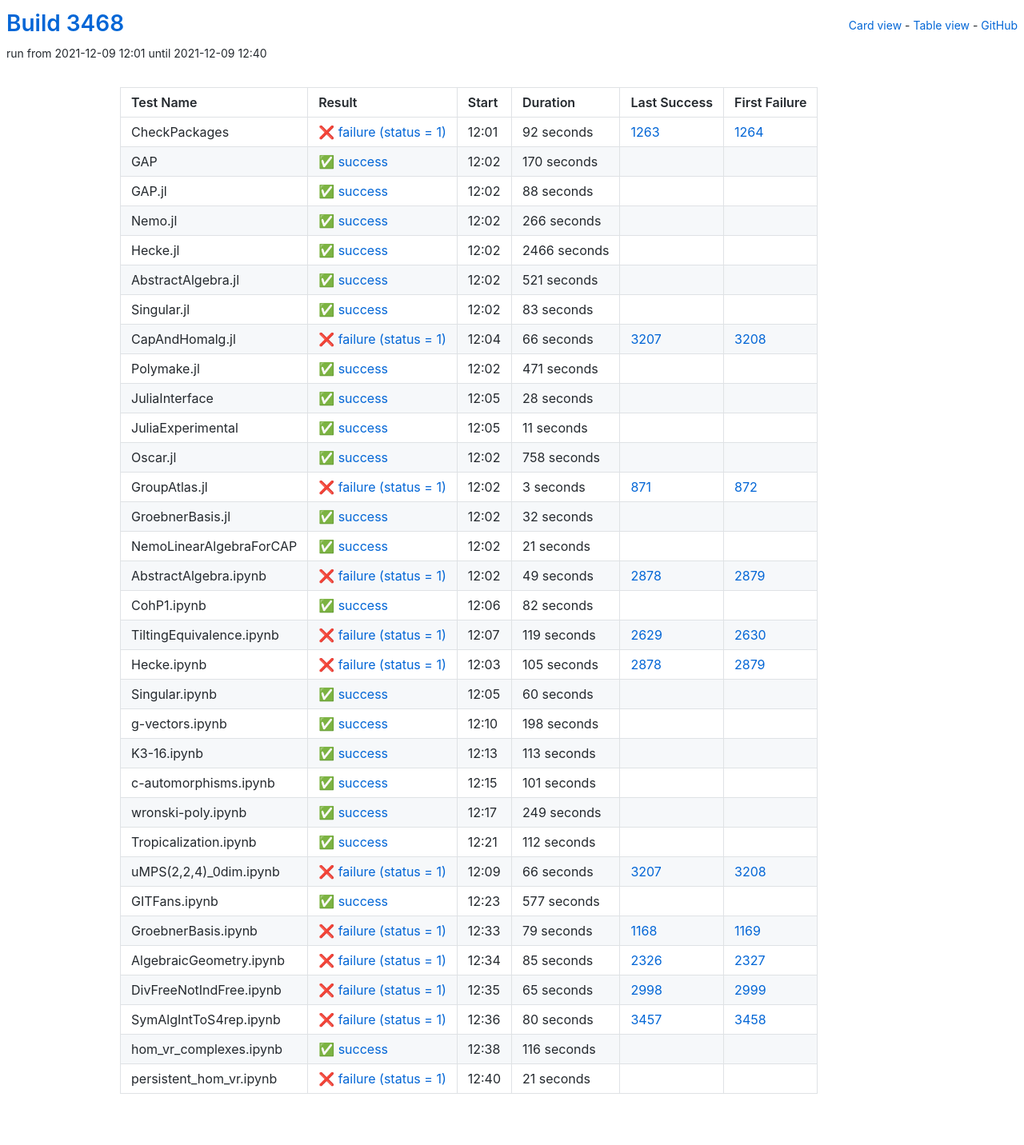
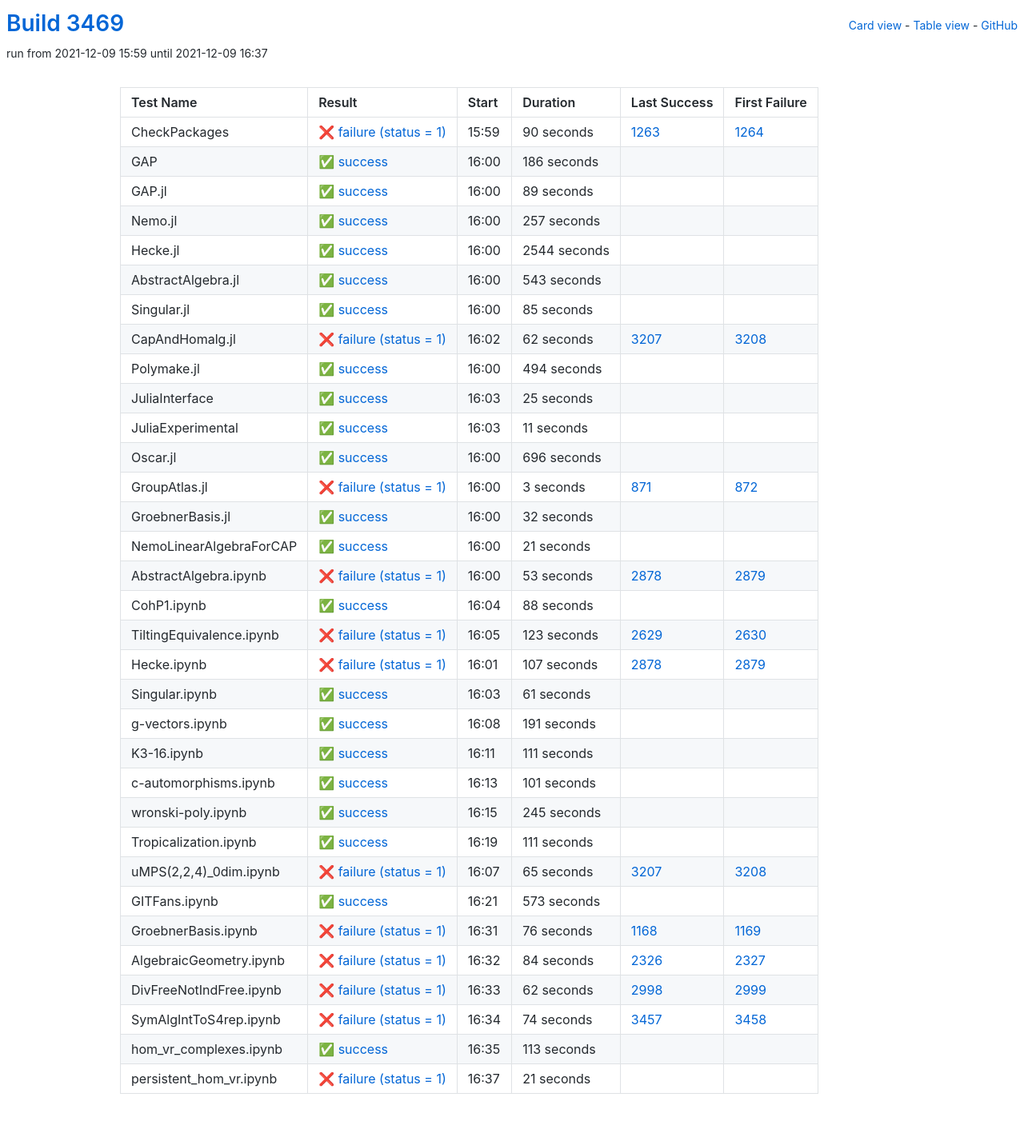
Before and after one commit to oscar-system/oscar-ci-status-stable, a Jekyll site: the page built from table.html, in a window 1280 px wide. Shown: the whole page at 80% size. Built offline with Jekyll 4.4.1, drawn with Linux system fonts in a browser that asks for light colours.

Commit message:
Build #3469

```diff
--- a/_data/ci.yml
+++ b/_data/ci.yml
@@ -1,6 +1,6 @@
 ---
-build: 3468
-build_url: https://oscarci.mathematik.uni-kl.de/job/oscar-stable/3468/
+build: 3469
+build_url: https://oscarci.mathematik.uni-kl.de/job/oscar-stable/3469/
 job: oscar-stable
 organization: oscar-system
 repo: oscar-ci-status-stable
@@ -8,128 +8,128 @@ repourl: https://github.com/oscar-system/oscar-ci-status-stable
 tests:
 - name: CheckPackages
   id: checkpackages
-  log: https://oscarci.mathematik.uni-kl.de/job/oscar-stable/3468/artifact/logs/build-3468/CheckPackages.log
-  start: 2021-12-09 12:01
+  log: https://oscarci.mathematik.uni-kl.de/job/oscar-stable/3469/artifact/logs/build-3469/CheckPackages.log
+  start: 2021-12-09 15:59
   success: false
   exitcode: 1
   status: failure
-  duration: 92
+  duration: 90
   last_success: 1263
   last_success_url: https://oscarci.mathematik.uni-kl.de/job/oscar-stable/1263/
   first_failure: 1264
   first_failure_url: https://oscarci.mathematik.uni-kl.de/job/oscar-stable/1264/
 - name: GAP
   id: gap
-  log: https://oscarci.mathematik.uni-kl.de/job/oscar-stable/3468/artifact/logs/build-3468/GAP.log
-  start: 2021-12-09 12:02
+  log: https://oscarci.mathematik.uni-kl.de/job/oscar-stable/3469/artifact/logs/build-3469/GAP.log
+  start: 2021-12-09 16:00
   success: true
   exitcode: 0
   status: success
-  duration: 170
+  duration: 186
   last_success: false
   last_success_url:
   first_failure: false
   first_failure_url:
 - name: GAP.jl
   id: gap-jl
-  log: https://oscarci.mathematik.uni-kl.de/job/oscar-stable/3468/artifact/logs/build-3468/GAP.jl.log
-  start: 2021-12-09 12:02
+  log: https://oscarci.mathematik.uni-kl.de/job/oscar-stable/3469/artifact/logs/build-3469/GAP.jl.log
+  start: 2021-12-09 16:00
   success: true
   exitcode: 0
   status: success
-  duration: 88
+  duration: 89
   last_success: false
   last_success_url:
   first_failure: false
   first_failure_url:
 - name: Nemo.jl
   id: nemo-jl
-  log: https://oscarci.mathematik.uni-kl.de/job/oscar-stable/3468/artifact/logs/build-3468/Nemo.jl.log
-  start: 2021-12-09 12:02
+  log: https://oscarci.mathematik.uni-kl.de/job/oscar-stable/3469/artifact/logs/build-3469/Nemo.jl.log
+  start: 2021-12-09 16:00
   success: true
   exitcode: 0
   status: success
-  duration: 266
+  duration: 257
   last_success: false
   last_success_url:
   first_failure: false
   first_failure_url:
 - name: Hecke.jl
   id: hecke-jl
-  log: https://oscarci.mathematik.uni-kl.de/job/oscar-stable/3468/artifact/logs/build-3468/Hecke.jl.log
-  start: 2021-12-09 12:02
+  log: https://oscarci.mathematik.uni-kl.de/job/oscar-stable/3469/artifact/logs/build-3469/Hecke.jl.log
+  start: 2021-12-09 16:00
   success: true
   exitcode: 0
   status: success
-  duration: 2466
+  duration: 2544
   last_success: false
   last_success_url:
   first_failure: false
   first_failure_url:
 - name: AbstractAlgebra.jl
   id: abstractalgebra-jl
-  log: https://oscarci.mathematik.uni-kl.de/job/oscar-stable/3468/artifact/logs/build-3468/AbstractAlgebra.jl.log
-  start: 2021-12-09 12:02
+  log: https://oscarci.mathematik.uni-kl.de/job/oscar-stable/3469/artifact/logs/build-3469/AbstractAlgebra.jl.log
+  start: 2021-12-09 16:00
   success: true
   exitcode: 0
   status: success
-  duration: 521
+  duration: 543
   last_success: false
   last_success_url:
   first_failure: false
   first_failure_url:
 - name: Singular.jl
   id: singular-jl
-  log: https://oscarci.mathematik.uni-kl.de/job/oscar-stable/3468/artifact/logs/build-3468/Singular.jl.log
-  start: 2021-12-09 12:02
+  log: https://oscarci.mathematik.uni-kl.de/job/oscar-stable/3469/artifact/logs/build-3469/Singular.jl.log
+  start: 2021-12-09 16:00
   success: true
   exitcode: 0
   status: success
-  duration: 83
+  duration: 85
   last_success: false
   last_success_url:
   first_failure: false
   first_failure_url:
 - name: CapAndHomalg.jl
   id: capandhomalg-jl
-  log: https://oscarci.mathematik.uni-kl.de/job/oscar-stable/3468/artifact/logs/build-3468/CapAndHomalg.jl.log
-  start: 2021-12-09 12:04
+  log: https://oscarci.mathematik.uni-kl.de/job/oscar-stable/3469/artifact/logs/build-3469/CapAndHomalg.jl.log
+  start: 2021-12-09 16:02
   success: false
   exitcode: 1
   status: failure
-  duration: 66
+  duration: 62
   last_success: 3207
   last_success_url: https://oscarci.mathematik.uni-kl.de/job/oscar-stable/3207/
   first_failure: 3208
   first_failure_url: https://oscarci.mathematik.uni-kl.de/job/oscar-stable/3208/
 - name: Polymake.jl
   id: polymake-jl
-  log: https://oscarci.mathematik.uni-kl.de/job/oscar-stable/3468/artifact/logs/build-3468/Polymake.jl.log
-  start: 2021-12-09 12:02
+  log: https://oscarci.mathematik.uni-kl.de/job/oscar-stable/3469/artifact/logs/build-3469/Polymake.jl.log
+  start: 2021-12-09 16:00
   success: true
   exitcode: 0
   status: success
-  duration: 471
+  duration: 494
   last_success: false
   last_success_url:
   first_failure: false
   first_failure_url:
 - name: JuliaInterface
   id: juliainterface
-  log: https://oscarci.mathematik.uni-kl.de/job/oscar-stable/3468/artifact/logs/build-3468/JuliaInterface.log
-  start: 2021-12-09 12:05
+  log: https://oscarci.mathematik.uni-kl.de/job/oscar-stable/3469/artifact/logs/build-3469/JuliaInterface.log
+  start: 2021-12-09 16:03
   success: true
   exitcode: 0
   status: success
-  duration: 28
+  duration: 25
   last_success: false
   last_success_url:
   first_failure: false
   first_failure_url:
 - name: JuliaExperimental
   id: juliaexperimental
-  log: https://oscarci.mathematik.uni-kl.de/job/oscar-stable/3468/artifact/logs/build-3468/JuliaExperimental.log
-  start: 2021-12-09 12:05
+  log: https://oscarci.mathematik.uni-kl.de/job/oscar-stable/3469/artifact/logs/build-3469/JuliaExperimental.log
+  start: 2021-12-09 16:03
   success: true
   exitcode: 0
   status: success
@@ -140,20 +140,20 @@ tests:
   first_failure_url:
 - name: Oscar.jl
   id: oscar-jl
-  log: https://oscarci.mathematik.uni-kl.de/job/oscar-stable/3468/artifact/logs/build-3468/Oscar.jl.log
-  start: 2021-12-09 12:02
+  log: https://oscarci.mathematik.uni-kl.de/job/oscar-stable/3469/artifact/logs/build-3469/Oscar.jl.log
+  start: 2021-12-09 16:00
   success: true
   exitcode: 0
   status: success
-  duration: 758
+  duration: 696
   last_success: false
   last_success_url:
   first_failure: false
   first_failure_url:
 - name: GroupAtlas.jl
   id: groupatlas-jl
-  log: https://oscarci.mathematik.uni-kl.de/job/oscar-stable/3468/artifact/logs/build-3468/GroupAtlas.jl.log
-  start: 2021-12-09 12:02
+  log: https://oscarci.mathematik.uni-kl.de/job/oscar-stable/3469/artifact/logs/build-3469/GroupAtlas.jl.log
+  start: 2021-12-09 16:00
   success: false
   exitcode: 1
   status: failure
@@ -164,8 +164,8 @@ tests:
   first_failure_url: https://oscarci.mathematik.uni-kl.de/job/oscar-stable/872/
 - name: GroebnerBasis.jl
   id: groebnerbasis-jl
-  log: https://oscarci.mathematik.uni-kl.de/job/oscar-stable/3468/artifact/logs/build-3468/GroebnerBasis.jl.log
-  start: 2021-12-09 12:02
+  log: https://oscarci.mathematik.uni-kl.de/job/oscar-stable/3469/artifact/logs/build-3469/GroebnerBasis.jl.log
+  start: 2021-12-09 16:00
   success: true
   exitcode: 0
   status: success
@@ -176,8 +176,8 @@ tests:
   first_failure_url:
 - name: NemoLinearAlgebraForCAP
   id: nemolinearalgebraforcap
-  log: https://oscarci.mathematik.uni-kl.de/job/oscar-stable/3468/artifact/logs/build-3468/NemoLinearAlgebraForCAP.log
-  start: 2021-12-09 12:02
+  log: https://oscarci.mathematik.uni-kl.de/job/oscar-stable/3469/artifact/logs/build-3469/NemoLinearAlgebraForCAP.log
+  start: 2021-12-09 16:00
   success: true
   exitcode: 0
   status: success
@@ -188,92 +188,92 @@ tests:
   first_failure_url:
 - name: AbstractAlgebra.ipynb
   id: abstractalgebra-ipynb
-  log: https://oscarci.mathematik.uni-kl.de/job/oscar-stable/3468/artifact/logs/build-3468/AbstractAlgebra.ipynb.log
-  start: 2021-12-09 12:02
+  log: https://oscarci.mathematik.uni-kl.de/job/oscar-stable/3469/artifact/logs/build-3469/AbstractAlgebra.ipynb.log
+  start: 2021-12-09 16:00
   success: false
   exitcode: 1
   status: failure
-  duration: 49
+  duration: 53
   last_success: 2878
   last_success_url: https://oscarci.mathematik.uni-kl.de/job/oscar-stable/2878/
   first_failure: 2879
   first_failure_url: https://oscarci.mathematik.uni-kl.de/job/oscar-stable/2879/
 - name: CohP1.ipynb
   id: cohp1-ipynb
-  log: https://oscarci.mathematik.uni-kl.de/job/oscar-stable/3468/artifact/logs/build-3468/CohP1.ipynb.log
-  start: 2021-12-09 12:06
+  log: https://oscarci.mathematik.uni-kl.de/job/oscar-stable/3469/artifact/logs/build-3469/CohP1.ipynb.log
+  start: 2021-12-09 16:04
   success: true
   exitcode: 0
   status: success
-  duration: 82
+  duration: 88
   last_success: false
   last_success_url:
   first_failure: false
   first_failure_url:
 - name: TiltingEquivalence.ipynb
   id: tiltingequivalence-ipynb
-  log: https://oscarci.mathematik.uni-kl.de/job/oscar-stable/3468/artifact/logs/build-3468/TiltingEquivalence.ipynb.log
-  start: 2021-12-09 12:07
+  log: https://oscarci.mathematik.uni-kl.de/job/oscar-stable/3469/artifact/logs/build-3469/TiltingEquivalence.ipynb.log
+  start: 2021-12-09 16:05
   success: false
   exitcode: 1
   status: failure
-  duration: 119
+  duration: 123
   last_success: 2629
   last_success_url: https://oscarci.mathematik.uni-kl.de/job/oscar-stable/2629/
   first_failure: 2630
   first_failure_url: https://oscarci.mathematik.uni-kl.de/job/oscar-stable/2630/
 - name: Hecke.ipynb
   id: hecke-ipynb
-  log: https://oscarci.mathematik.uni-kl.de/job/oscar-stable/3468/artifact/logs/build-3468/Hecke.ipynb.log
-  start: 2021-12-09 12:03
+  log: https://oscarci.mathematik.uni-kl.de/job/oscar-stable/3469/artifact/logs/build-3469/Hecke.ipynb.log
+  start: 2021-12-09 16:01
   success: false
   exitcode: 1
   status: failure
-  duration: 105
+  duration: 107
   last_success: 2878
   last_success_url: https://oscarci.mathematik.uni-kl.de/job/oscar-stable/2878/
   first_failure: 2879
   first_failure_url: https://oscarci.mathematik.uni-kl.de/job/oscar-stable/2879/
 - name: Singular.ipynb
   id: singular-ipynb
-  log: https://oscarci.mathematik.uni-kl.de/job/oscar-stable/3468/artifact/logs/build-3468/Singular.ipynb.log
-  start: 2021-12-09 12:05
+  log: https://oscarci.mathematik.uni-kl.de/job/oscar-stable/3469/artifact/logs/build-3469/Singular.ipynb.log
+  start: 2021-12-09 16:03
   success: true
   exitcode: 0
   status: success
-  duration: 60
+  duration: 61
   last_success: false
   last_success_url:
   first_failure: false
   first_failure_url:
 - name: g-vectors.ipynb
   id: g-vectors-ipynb
-  log: https://oscarci.mathematik.uni-kl.de/job/oscar-stable/3468/artifact/logs/build-3468/g-vectors.ipynb.log
-  start: 2021-12-09 12:10
+  log: https://oscarci.mathematik.uni-kl.de/job/oscar-stable/3469/artifact/logs/build-3469/g-vectors.ipynb.log
+  start: 2021-12-09 16:08
   success: true
   exitcode: 0
   status: success
-  duration: 198
+  duration: 191
   last_success: false
   last_success_url:
   first_failure: false
   first_failure_url:
 - name: K3-16.ipynb
   id: k3-16-ipynb
-  log: https://oscarci.mathematik.uni-kl.de/job/oscar-stable/3468/artifact/logs/build-3468/K3-16.ipynb.log
-  start: 2021-12-09 12:13
+  log: https://oscarci.mathematik.uni-kl.de/job/oscar-stable/3469/artifact/logs/build-3469/K3-16.ipynb.log
+  start: 2021-12-09 16:11
   success: true
   exitcode: 0
   status: success
-  duration: 113
+  duration: 111
   last_success: false
   last_success_url:
   first_failure: false
   first_failure_url:
 - name: c-automorphisms.ipynb
   id: c-automorphisms-ipynb
-  log: https://oscarci.mathematik.uni-kl.de/job/oscar-stable/3468/artifact/logs/build-3468/c-automorphisms.ipynb.log
-  start: 2021-12-09 12:15
+  log: https://oscarci.mathematik.uni-kl.de/job/oscar-stable/3469/artifact/logs/build-3469/c-automorphisms.ipynb.log
+  start: 2021-12-09 16:13
   success: true
   exitcode: 0
   status: success
@@ -284,116 +284,116 @@ tests:
   first_failure_url:
 - name: wronski-poly.ipynb
   id: wronski-poly-ipynb
-  log: https://oscarci.mathematik.uni-kl.de/job/oscar-stable/3468/artifact/logs/build-3468/wronski-poly.ipynb.log
-  start: 2021-12-09 12:17
+  log: https://oscarci.mathematik.uni-kl.de/job/oscar-stable/3469/artifact/logs/build-3469/wronski-poly.ipynb.log
+  start: 2021-12-09 16:15
   success: true
   exitcode: 0
   status: success
-  duration: 249
+  duration: 245
   last_success: false
   last_success_url:
   first_failure: false
   first_failure_url:
 - name: Tropicalization.ipynb
   id: tropicalization-ipynb
-  log: https://oscarci.mathematik.uni-kl.de/job/oscar-stable/3468/artifact/logs/build-3468/Tropicalization.ipynb.log
-  start: 2021-12-09 12:21
+  log: https://oscarci.mathematik.uni-kl.de/job/oscar-stable/3469/artifact/logs/build-3469/Tropicalization.ipynb.log
+  start: 2021-12-09 16:19
   success: true
   exitcode: 0
   status: success
-  duration: 112
+  duration: 111
   last_success: false
   last_success_url:
   first_failure: false
   first_failure_url:
 - name: uMPS(2,2,4)_0dim.ipynb
   id: umps-2-2-4-0dim-ipynb
-  log: https://oscarci.mathematik.uni-kl.de/job/oscar-stable/3468/artifact/logs/build-3468/uMPS-2-2-4-_0dim.ipynb.log
-  start: 2021-12-09 12:09
+  log: https://oscarci.mathematik.uni-kl.de/job/oscar-stable/3469/artifact/logs/build-3469/uMPS-2-2-4-_0dim.ipynb.log
+  start: 2021-12-09 16:07
   success: false
   exitcode: 1
   status: failure
-  duration: 66
+  duration: 65
   last_success: 3207
   last_success_url: https://oscarci.mathematik.uni-kl.de/job/oscar-stable/3207/
   first_failure: 3208
   first_failure_url: https://oscarci.mathematik.uni-kl.de/job/oscar-stable/3208/
 - name: GITFans.ipynb
   id: gitfans-ipynb
-  log: https://oscarci.mathematik.uni-kl.de/job/oscar-stable/3468/artifact/logs/build-3468/GITFans.ipynb.log
-  start: 2021-12-09 12:23
+  log: https://oscarci.mathematik.uni-kl.de/job/oscar-stable/3469/artifact/logs/build-3469/GITFans.ipynb.log
+  start: 2021-12-09 16:21
   success: true
   exitcode: 0
   status: success
-  duration: 577
+  duration: 573
   last_success: false
   last_success_url:
   first_failure: false
   first_failure_url:
 - name: GroebnerBasis.ipynb
   id: groebnerbasis-ipynb
-  log: https://oscarci.mathematik.uni-kl.de/job/oscar-stable/3468/artifact/logs/build-3468/GroebnerBasis.ipynb.log
-  start: 2021-12-09 12:33
+  log: https://oscarci.mathematik.uni-kl.de/job/oscar-stable/3469/artifact/logs/build-3469/GroebnerBasis.ipynb.log
+  start: 2021-12-09 16:31
   success: false
   exitcode: 1
   status: failure
-  duration: 79
+  duration: 76
   last_success: 1168
   last_success_url: https://oscarci.mathematik.uni-kl.de/job/oscar-stable/1168/
   first_failure: 1169
   first_failure_url: https://oscarci.mathematik.uni-kl.de/job/oscar-stable/1169/
 - name: AlgebraicGeometry.ipynb
   id: algebraicgeometry-ipynb
-  log: https://oscarci.mathematik.uni-kl.de/job/oscar-stable/3468/artifact/logs/build-3468/AlgebraicGeometry.ipynb.log
-  start: 2021-12-09 12:34
+  log: https://oscarci.mathematik.uni-kl.de/job/oscar-stable/3469/artifact/logs/build-3469/AlgebraicGeometry.ipynb.log
+  start: 2021-12-09 16:32
   success: false
   exitcode: 1
   status: failure
-  duration: 85
+  duration: 84
   last_success: 2326
   last_success_url: https://oscarci.mathematik.uni-kl.de/job/oscar-stable/2326/
   first_failure: 2327
   first_failure_url: https://oscarci.mathematik.uni-kl.de/job/oscar-stable/2327/
 - name: DivFreeNotIndFree.ipynb
   id: divfreenotindfree-ipynb
-  log: https://oscarci.mathematik.uni-kl.de/job/oscar-stable/3468/artifact/logs/build-3468/DivFreeNotIndFree.ipynb.log
-  start: 2021-12-09 12:35
+  log: https://oscarci.mathematik.uni-kl.de/job/oscar-stable/3469/artifact/logs/build-3469/DivFreeNotIndFree.ipynb.log
+  start: 2021-12-09 16:33
   success: false
   exitcode: 1
   status: failure
-  duration: 65
+  duration: 62
   last_success: 2998
   last_success_url: https://oscarci.mathematik.uni-kl.de/job/oscar-stable/2998/
   first_failure: 2999
   first_failure_url: https://oscarci.mathematik.uni-kl.de/job/oscar-stable/2999/
 - name: SymAlgIntToS4rep.ipynb
   id: symalginttos4rep-ipynb
-  log: https://oscarci.mathematik.uni-kl.de/job/oscar-stable/3468/artifact/logs/build-3468/SymAlgIntToS4rep.ipynb.log
-  start: 2021-12-09 12:36
+  log: https://oscarci.mathematik.uni-kl.de/job/oscar-stable/3469/artifact/logs/build-3469/SymAlgIntToS4rep.ipynb.log
+  start: 2021-12-09 16:34
   success: false
   exitcode: 1
   status: failure
-  duration: 80
+  duration: 74
   last_success: 3457
   last_success_url: https://oscarci.mathematik.uni-kl.de/job/oscar-stable/3457/
   first_failure: 3458
   first_failure_url: https://oscarci.mathematik.uni-kl.de/job/oscar-stable/3458/
 - name: hom_vr_complexes.ipynb
   id: hom-vr-complexes-ipynb
-  log: https://oscarci.mathematik.uni-kl.de/job/oscar-stable/3468/artifact/logs/build-3468/hom_vr_complexes.ipynb.log
-  start: 2021-12-09 12:38
+  log: https://oscarci.mathematik.uni-kl.de/job/oscar-stable/3469/artifact/logs/build-3469/hom_vr_complexes.ipynb.log
+  start: 2021-12-09 16:35
   success: true
   exitcode: 0
   status: success
-  duration: 116
+  duration: 113
   last_success: false
   last_success_url:
   first_failure: false
   first_failure_url:
 - name: persistent_hom_vr.ipynb
   id: persistent-hom-vr-ipynb
-  log: https://oscarci.mathematik.uni-kl.de/job/oscar-stable/3468/artifact/logs/build-3468/persistent_hom_vr.ipynb.log
-  start: 2021-12-09 12:40
+  log: https://oscarci.mathematik.uni-kl.de/job/oscar-stable/3469/artifact/logs/build-3469/persistent_hom_vr.ipynb.log
+  start: 2021-12-09 16:37
   success: false
   exitcode: 1
   status: failure
```
Also changed, not shown: README.md.
